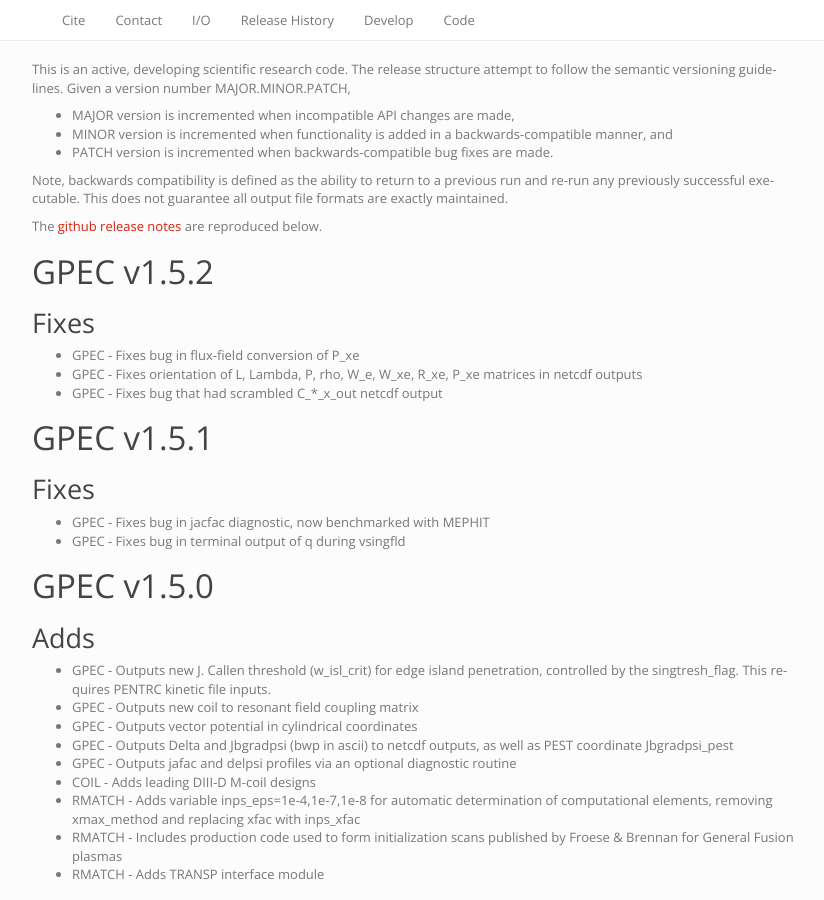
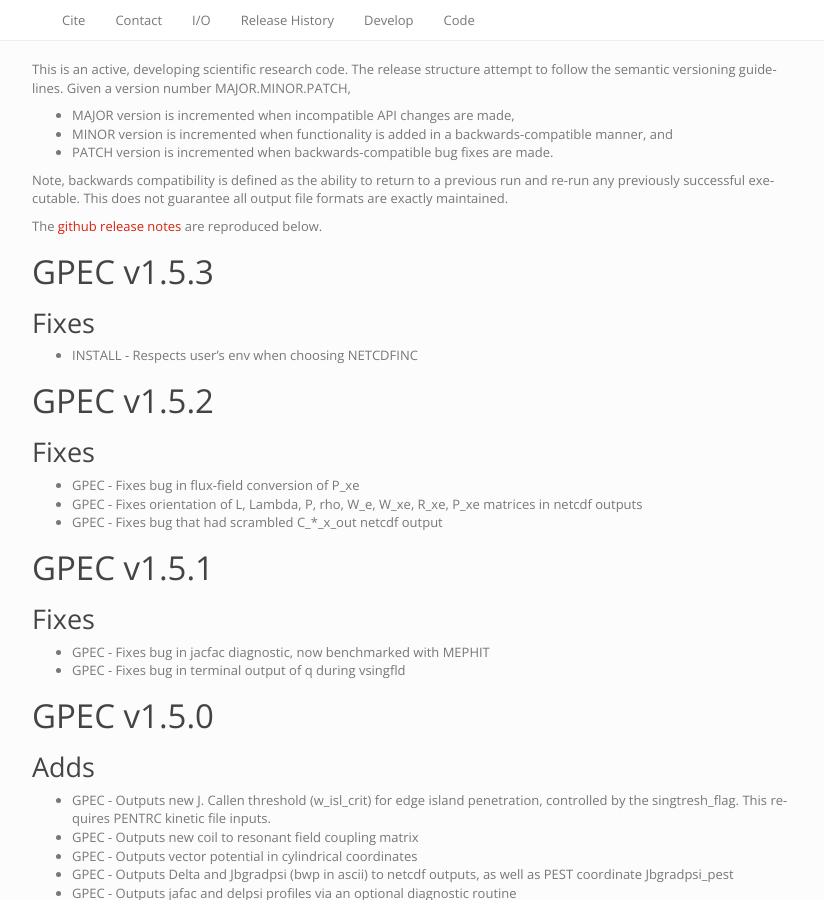
Before and after one commit to PrincetonUniversity/GPEC, a Sphinx documentation site: the page built from docs/releases.rst, in a window 1280 px wide and 900 px high. Shown: the whole window, without its empty margins (38-862 px from the left). Built offline with Sphinx 7.4.7, drawn with Linux system fonts in a browser that asks for light colours.

Commit message:
DOCS - VERSION BUMP - Bumps version and updates release notes

```diff
--- a/docs/conf.py
+++ b/docs/conf.py
@@ -62,7 +62,7 @@
 # The short X.Y version.
 version = '1.5'
 # The full version, including alpha/beta/rc tags.
-release = '1.5.2'
+release = '1.5.3'
 
 # The language for content autogenerated by Sphinx. Refer to documentation
 # for a list of supported languages.
--- a/docs/releases.rst
+++ b/docs/releases.rst
@@ -9,6 +9,14 @@
 Note, backwards compatibility is defined as the ability to return to a previous run and re-run any previously successful executable. This does not guarantee all output file formats are exactly maintained.
 
 The `github release notes <https://github.com/PrincetonUniversity/GPEC/releases>`_ are reproduced below.
+
+GPEC v1.5.3
+===========
+
+Fixes
+------
+- INSTALL - Respects user's env when choosing NETCDFINC
+
 
 GPEC v1.5.2
 ===========
```
